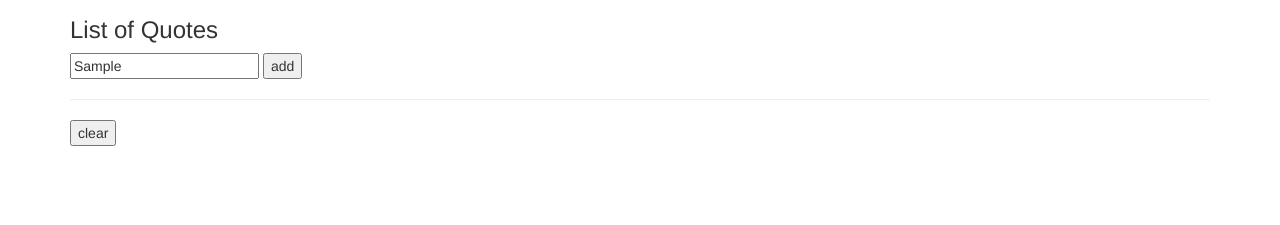
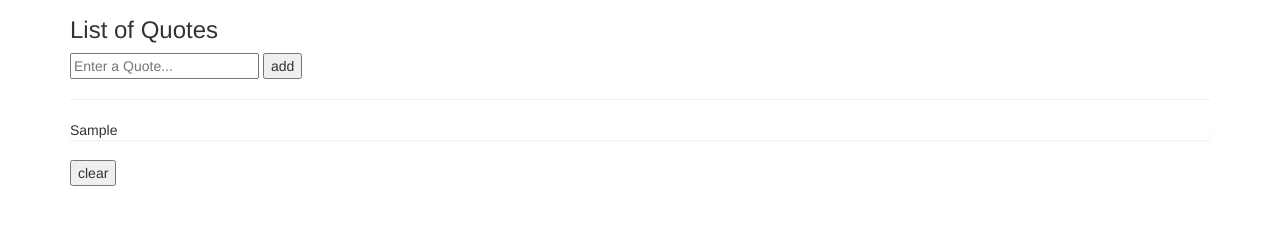
Before and after one commit to ahead123/camp-project-zen-quotes-local, a website: page web/index.html in a window 1280 px wide. Both pictures are taken after typing "Sample" into the empty fields and a click on the button "add". Shown: the part 63-288 px from the top of the page. Drawn offline with nearby package versions, Linux system fonts and the light colour scheme; files that its build step writes are made by us from their sources.

Commit message:
wired up quote list and local storage

```diff
--- a/src/main.js
+++ b/src/main.js
@@ -0,0 +1,37 @@
+
+// display the quotes in quote-list
+$(document).ready(function() {
+
+	var $newquote;
+	var quoteArray = [];
+	var $quotelist;
+	var storedQuotes;
+
+	$('button.add-quote').click(function() {
+		// store the value of users input into a variable called userquote
+		$newquote = $('input.new-quote').val();
+		// clicking the add button will push quotes into an array
+		quoteArray.push($newquote);
+
+		// and prepend quote to the quote list view
+		$quotelist = $('ul.quote-list');
+		$quotelist.prepend("<li>" + $newquote + "</li>");
+
+		// clear the input value
+		$('input.new-quote').val("");
+		storedQuotes = $('ul.quote-list').html();
+		localStorage.setItem('storedQuotes', storedQuotes);
+	});
+
+	if(localStorage.getItem('storedQuotes')) {
+			$('ul.quote-list').html(localStorage.getItem('storedQuotes'));
+		}
+
+	function clear() {
+		window.localStorage.clear();
+		location.reload();
+		return false;
+	}
+	$('button.clear-all-quotes').click(clear);
+
+});
--- a/web/index.html
+++ b/web/index.html
@@ -20,7 +20,7 @@
     <button class="add-quote">add</button>
   </div>
   <hr>
-  <ul class="quote-list list-group">
+  <ul class="quote-list list-group list-unstyled">
   </ul>
   <button class="clear-all-quotes">clear</button>
 </body>
```
